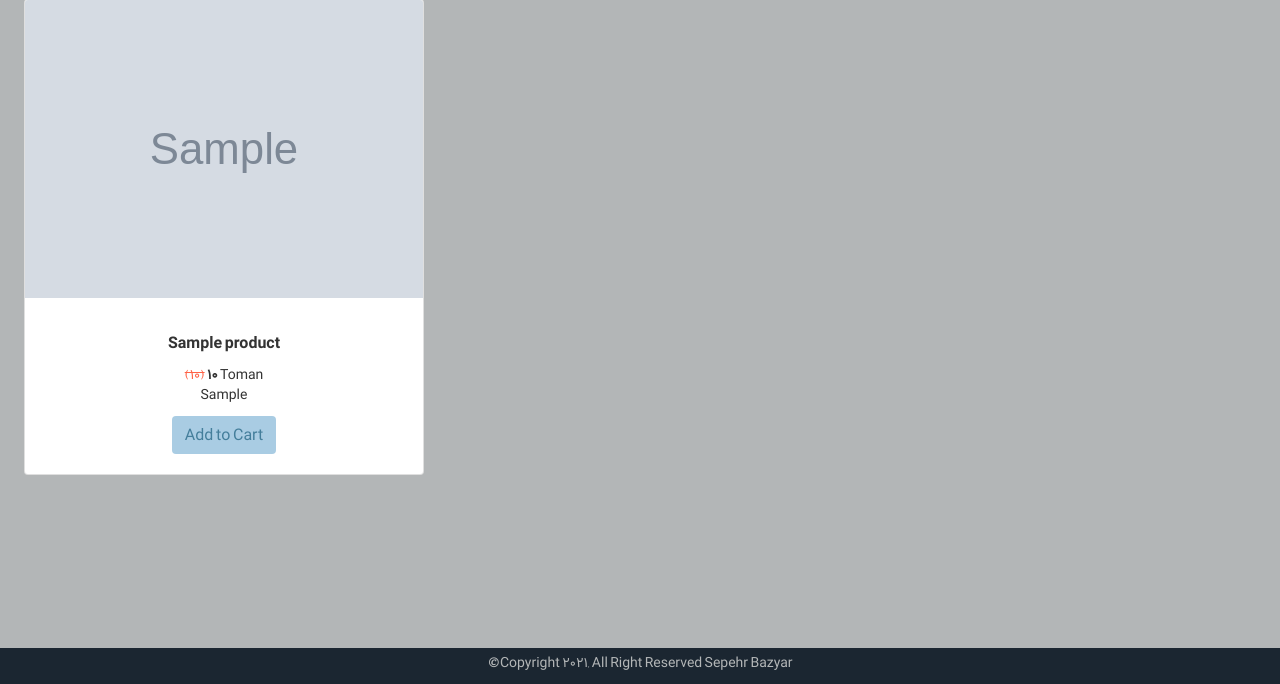
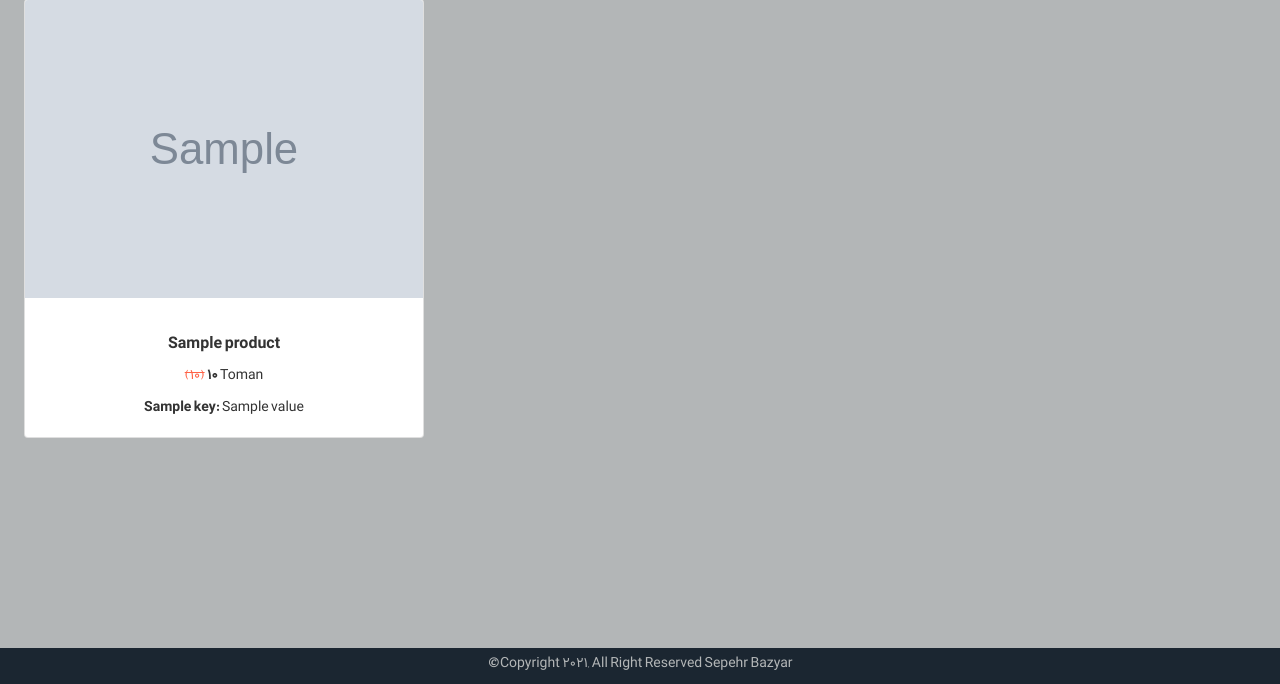
Before and after one commit to SepehrBazyar/Shopping, a Django app: template templates/product/product_detail.html in a window 1280 px wide. Shown: the part 116-800 px from the top of the page. Run offline with Django 3.2, Linux system fonts and the light colour scheme; the template is opened without the code that fills it: most values are stand-ins (such as "Sample title", 1, 10 or a date in 2020); grey boxes marked "Sample" are stand-in pictures; some libraries are stand-ins or nearby versions; some web fonts are replaced.

Commit message:
use for loop iterate in property dict for informations

```diff
--- a/product/models.py
+++ b/product/models.py
@@ -283,7 +283,7 @@ class Product(DynamicTranslation):
         Property Method to Return Dict of Properties for Templates
         """
 
-        return self.read_property()
+        return self.read_property(lang=get_language())
 
     def read_property(self, property_name: str = None, lang: str = get_language()):
         """
--- a/templates/product/product_detail.html
+++ b/templates/product/product_detail.html
@@ -14,11 +14,10 @@
                 {% endif %}
                 <strong>{{ product.readable_final_price }}</strong> {% trans "Toman" %}
                 <br>
-                {{ product.property_list }}
             </p>
-            <a href="{% url 'product:details' product.slug %}" class="btn" style="background-color: #A9CCE3;">
-                {% trans "Add to Cart" %}
-            </a>
+            {% for key, value in product.property_list.items %}
+                <span><b>{{ key }}: </b> {{ value }}</span><br>
+            {% endfor %}
         </div>
     </div>
 {% endblock %}
```
